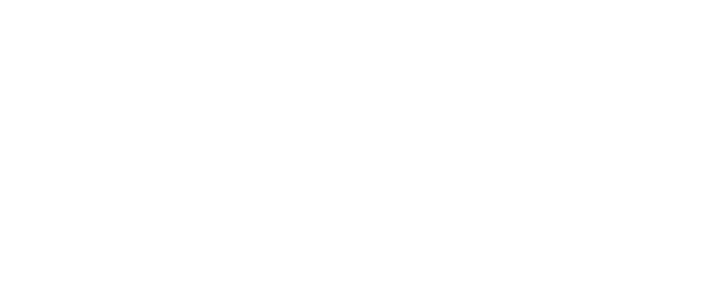
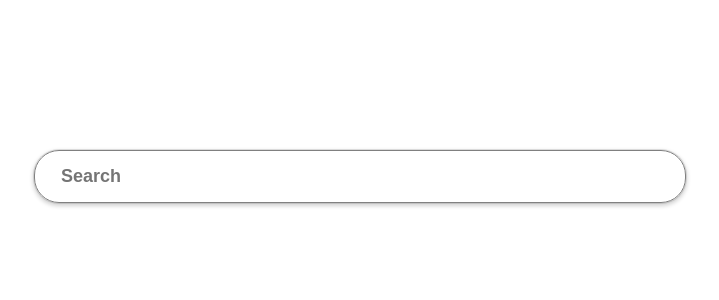
Before and after one commit to ahmed-marwan/frontend-challenge, a React (Create React App) app: page / in a window 1280 px wide. Shown: the top 300 px of the page, without its empty margins (281-1000 px from the left). Built offline with nearby package versions, Linux system fonts and the light colour scheme.

Commit message:
Create input component and implement auto-complete feature

```diff
--- a/package.json
+++ b/package.json
@@ -10,6 +10,7 @@
     "@types/node": "^12.20.17",
     "@types/react": "^17.0.15",
     "@types/react-dom": "^17.0.9",
+    "node-sass": "^6.0.1",
     "papaparse": "^5.3.1",
     "react": "^17.0.2",
     "react-dom": "^17.0.2",
--- a/src/App.tsx
+++ b/src/App.tsx
@@ -1,20 +1,76 @@
-import React from 'react';
+import React, { useEffect, useRef, useState } from 'react';
 import Papa from 'papaparse';
+import Input from './components/Input';
+import './styles/App.scss';
+
+export interface Product {
+  title: string;
+  gtin: number;
+  gender: string;
+  sale_price: string;
+  price: string;
+  image_link: string;
+  additional_image_link: string;
+}
 
 function App() {
+  const [inputValue, setInputValue] = useState('');
+  const [suggestions, setSuggestions] = useState<Product[]>([]);
+  const firstUpdate = useRef(true);
+
+  const handleOnChange = (e: React.ChangeEvent<HTMLInputElement>) => {
+    // Sanitizing user input
+    const searchTerm = e.target.value.trim().toLocaleLowerCase();
+    setInputValue(searchTerm);
+  };
+
+  useEffect(() => {
+    // Preventing unecessary data parsing data on 1st render
+    if (firstUpdate.current) {
+      firstUpdate.current = false;
+      return;
+    }
+
+    let searchResults: Product[] = [];
+
     // Parsing CSV data
     Papa.parse('data/test.csv', {
       header: true,
       download: true,
-    step: function (row) {
-      console.log('Row: ', row.data);
+      //@@TODO fix type any
+      step: function (row: any) {
+        if (inputValue.length) {
+          const product = row.data;
+
+          if (product.title.toLocaleLowerCase().includes(inputValue)) {
+            searchResults.push(product);
+          }
+        }
       },
       complete: function () {
-      console.log('Finished');
+        // Limiting auto-suggested products shown to user to 10
+        setSuggestions(searchResults.slice(0, 10));
       },
     });
+  }, [inputValue]);
 
-  return <div></div>;
+  // Populating input field with the suggested product that user clicks on
+  const selectSuggestion = (suggestion: string) => {
+    setInputValue(suggestion);
+    setSuggestions([]);
+  };
+
+  return (
+    <main>
+      <Input
+        inputValue={inputValue}
+        handleOnChange={handleOnChange}
+        suggestions={suggestions}
+        selectSuggestion={selectSuggestion}
+        setInputValue={setInputValue}
+      />
+    </main>
+  );
 }
 
 export default App;
--- /dev/null
+++ b/src/components/Input.tsx
@@ -0,0 +1,80 @@
+import React, { useRef } from 'react';
+import { Product } from '../App';
+import '../styles/Input.scss';
+
+interface InputProps {
+  inputValue: string;
+  handleOnChange: (e: React.ChangeEvent<HTMLInputElement>) => void;
+  suggestions: Product[];
+  selectSuggestion: (suggestion: string) => void;
+  setInputValue: React.Dispatch<React.SetStateAction<string>>;
+}
+
+function Input({
+  inputValue,
+  handleOnChange,
+  suggestions,
+  selectSuggestion,
+  setInputValue,
+}: InputProps) {
+  const renderSuggestions = () => {
+    if (suggestions.length) {
+      return (
+        <ul>
+          {suggestions.map((suggestion) => (
+            <li
+              key={suggestion.gtin}
+              onClick={() => selectSuggestion(suggestion.title)}
+            >
+              {suggestion.title}
+            </li>
+          ))}
+        </ul>
+      );
+    }
+  };
+
+  const inputRef = useRef<HTMLInputElement>(null);
+
+  if (inputRef.current) {
+    inputRef.current.focus();
+  }
+
+  return (
+    <div className="input-container">
+      <div>
+        <input
+          type="text"
+          title="Search"
+          autoComplete="off"
+          autoCorrect="off"
+          spellCheck="false"
+          placeholder="Search"
+          autoFocus
+          value={inputValue}
+          onChange={handleOnChange}
+          ref={inputRef}
+        />
+        {inputValue && (
+          <svg
+            focusable="false"
+            xmlns="http://www.w3.org/2000/svg"
+            viewBox="0 0 24 24"
+            width="25px"
+            className="icon"
+            onClick={() => setInputValue('')}
+          >
+            <title>Clear</title>
+            <path
+              fill="#444A59"
+              d="M19 6.41L17.59 5 12 10.59 6.41 5 5 6.41 10.59 12 5 17.59 6.41 19 12 13.41 17.59 19 19 17.59 13.41 12z"
+            ></path>
+          </svg>
+        )}
+      </div>
+      {renderSuggestions()}
+    </div>
+  );
+}
+
+export default Input;
--- a/src/index.tsx
+++ b/src/index.tsx
@@ -2,6 +2,7 @@ import React from 'react';
 import ReactDOM from 'react-dom';
 import App from './App';
 import reportWebVitals from './reportWebVitals';
+import './styles/shared.scss';
 
 ReactDOM.render(
   <React.StrictMode>
--- /dev/null
+++ b/src/styles/App.scss
@@ -0,0 +1,5 @@
+main {
+  width: auto;
+  max-width: 650px;
+  margin: 150px auto 0 auto;
+}
--- /dev/null
+++ b/src/styles/Input.scss
@@ -0,0 +1,57 @@
+.input-container {
+  width: 100%;
+  border: 1px solid gray;
+  box-shadow: 0 0 0 1px rgba(0, 0, 0, 0.1), 0 2px 4px 1px rgba(0, 0, 0, 0.18);
+  border-radius: 25px;
+  display: flex;
+  flex-direction: column;
+
+  div:first-child {
+    width: 96%;
+    margin: 0 auto;
+    display: flex;
+    justify-content: space-around;
+    align-items: center;
+  }
+
+  input {
+    width: 100%;
+    border: none;
+    padding: 15px 13px;
+    box-sizing: border-box;
+    outline: none;
+    background-color: transparent;
+    font-size: 18px;
+    color: rgba(0, 0, 0, 0.67);
+
+    &::placeholder {
+      font-weight: bold;
+    }
+  }
+
+  .icon {
+    cursor: pointer;
+  }
+
+  ul {
+    list-style-type: none;
+    text-align: left;
+    margin: 0;
+    padding: 5px 0;
+    border-top: 1px solid gray;
+    word-wrap: break-word;
+
+    &::before {
+      content: '';
+    }
+
+    li {
+      padding: 10px 25px;
+      cursor: pointer;
+
+      &:hover {
+        background-color: rgba(128, 128, 128, 0.2);
+      }
+    }
+  }
+}
--- /dev/null
+++ b/src/styles/shared.scss
@@ -0,0 +1,5 @@
+body {
+  font-size: 17px;
+  font-family: Arial, Helvetica, sans-serif;
+  color: rgba(0, 0, 0, 0.67);
+}
```
Also changed, not shown: 1 other file (tests, documents, lock files or other folders). Lines whose indentation alone changed are shown as unchanged.
